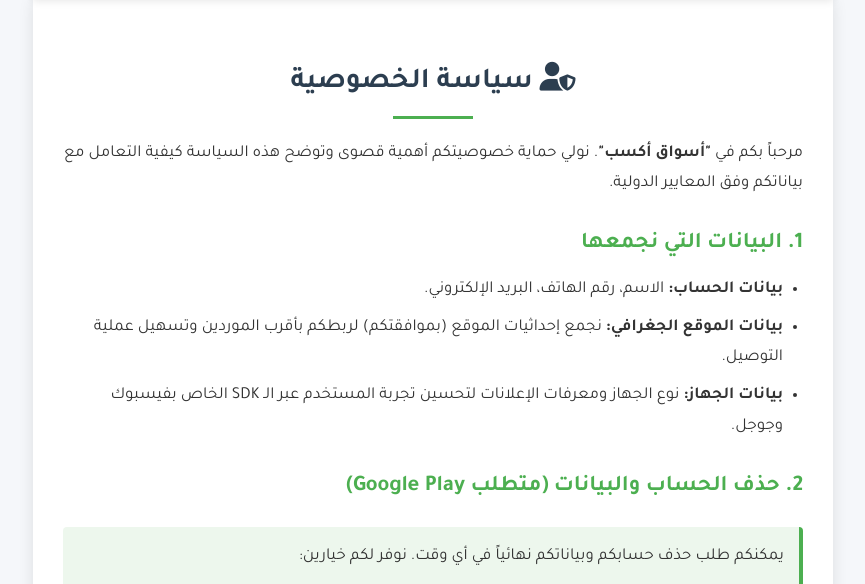
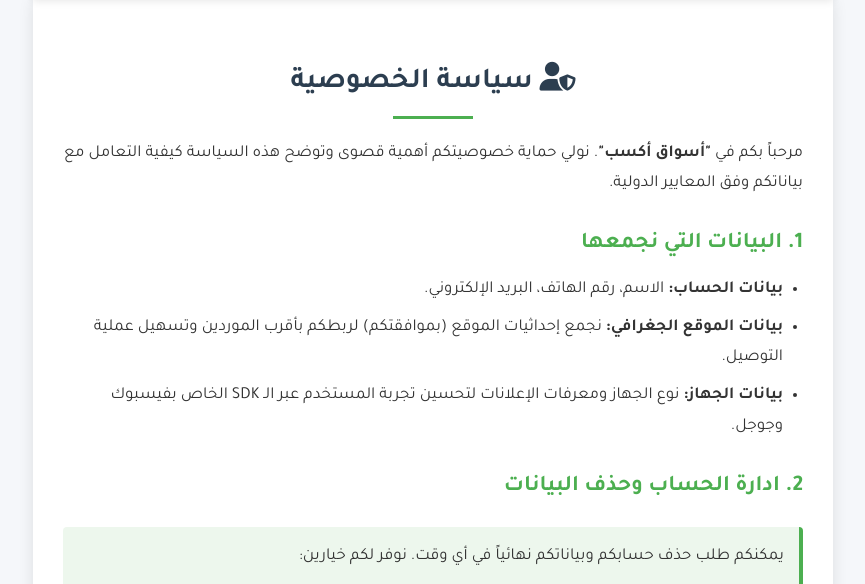
Before and after one commit to amrshipl83/aksabprivce, a plain HTML site: page index.html in a window 1280 px wide. Shown: the part 142-726 px from the top of the page, without its empty margins (207-1072 px from the left). Drawn offline with Linux system fonts and the light colour scheme.

Commit message:
Update index.html

```diff
--- a/index.html
+++ b/index.html
@@ -170,7 +170,7 @@
       <li><strong>بيانات الجهاز:</strong> نوع الجهاز ومعرفات الإعلانات لتحسين تجربة المستخدم عبر الـ SDK الخاص بفيسبوك وجوجل.</li>
     </ul>
 
-    <h3>2. حذف الحساب والبيانات (متطلب Google Play)</h3>
+    <h3>2. ادارة الحساب وحذف البيانات </h3>
     <div class="highlight-box">
       <p>يمكنكم طلب حذف حسابكم وبياناتكم نهائياً في أي وقت. نوفر لكم خيارين:</p>
       <ul>
```
